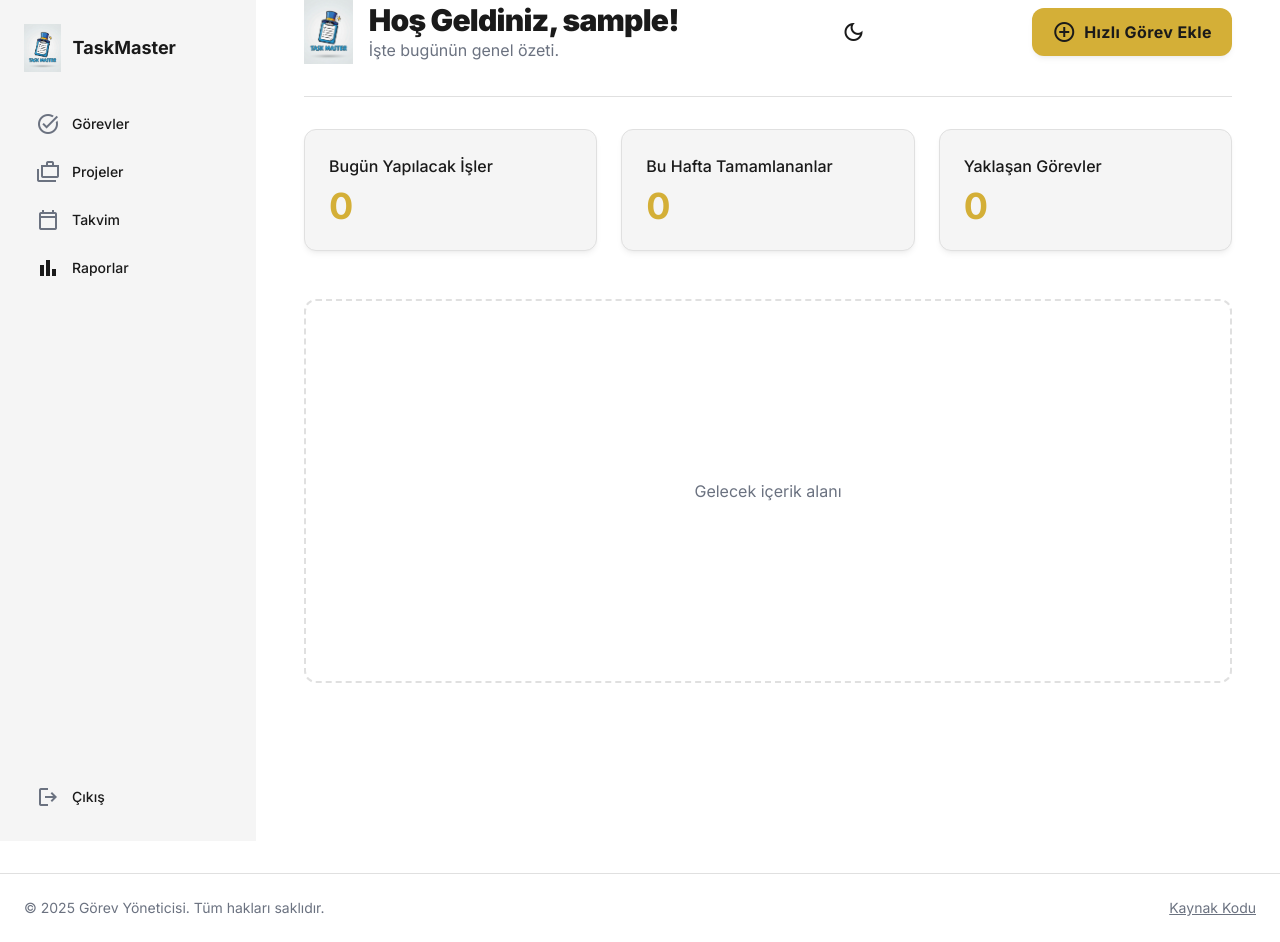
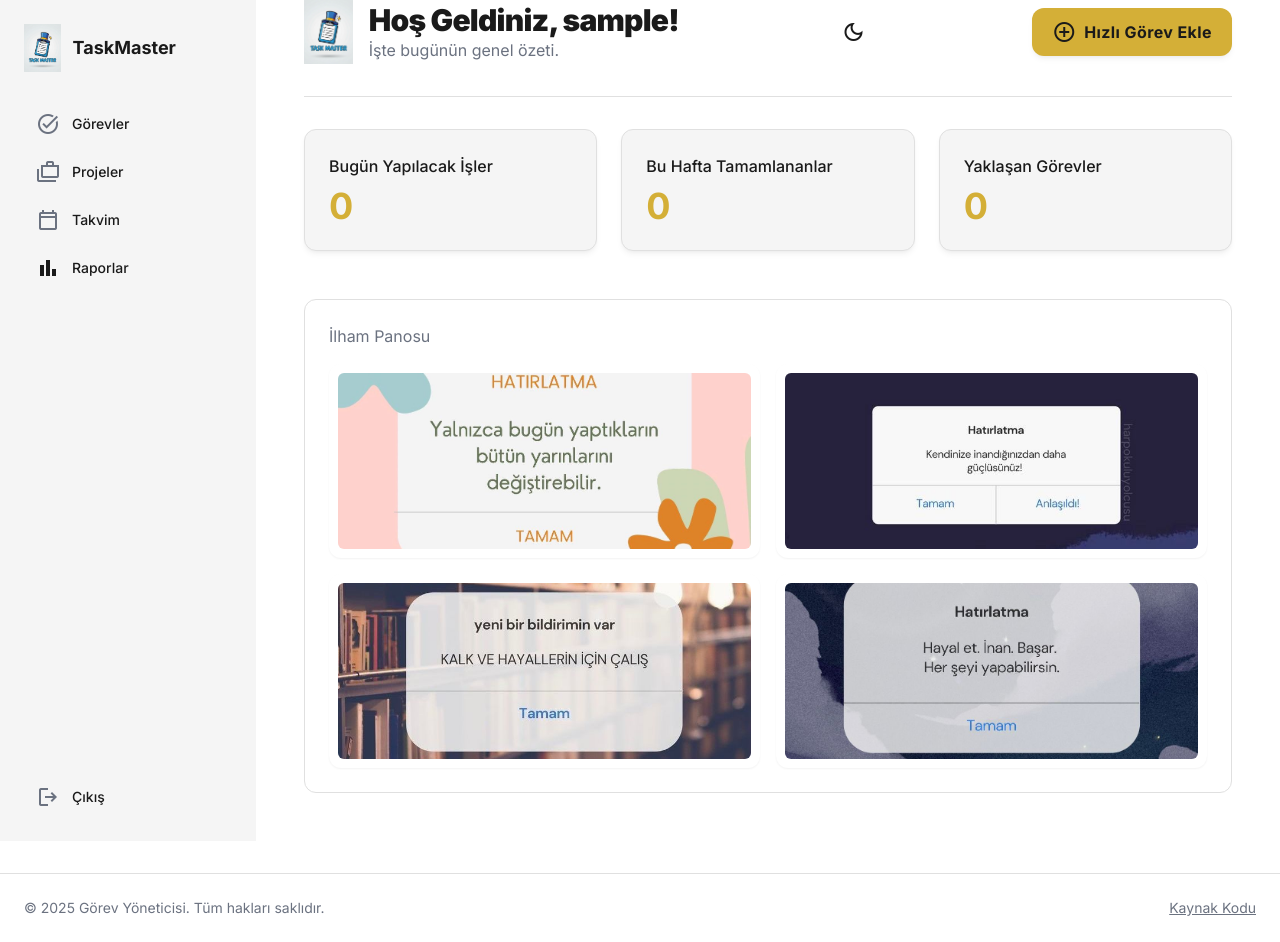
Before and after one commit to arnisel/todolist.github.io, a Flask app: page / in a window 1280 px wide. Run offline with Flask 2, Linux system fonts and the light colour scheme; a user stored in the database is signed in; data comes from the database, SQL or seed files in the repository; data that the repository does not hold is empty; some libraries are stand-ins or nearby versions.

Commit message:
İyileştirme yapıldı.

```diff
--- a/templates/index.html
+++ b/templates/index.html
@@ -19,8 +19,24 @@
     </div>
   </div>
 
-  <!-- Placeholder for Task List or other content -->
-  <div class="mt-12 flex h-96 items-center justify-center rounded-lg border-2 border-dashed border-border-light dark:border-border-dark">
-    <p class="text-text-muted-light dark:text-text-muted-dark">Gelecek içerik alanı</p>
+  <!-- Upcoming content: show static images from /static side-by-side -->
+  <div class="mt-12">
+    <div class="rounded-lg border border-border-light dark:border-border-dark p-6 bg-white dark:bg-card-dark">
+      <p class="text-text-muted-light dark:text-text-muted-dark mb-4">İlham Panosu</p>
+      <div class="grid grid-cols-2 gap-4">
+        <figure class="w-full p-2 bg-background-light dark:bg-card-dark rounded-lg shadow-sm border border-transparent overflow-hidden group transform transition duration-300 hover:-translate-y-1 hover:shadow-lg">
+          <img src="{{ url_for('static', filename='M1.jpeg') }}" alt="Görsel 1" class="w-full h-44 object-cover rounded-md transition-transform duration-300 group-hover:scale-105" />
+        </figure>
+        <figure class="w-full p-2 bg-background-light dark:bg-card-dark rounded-lg shadow-sm border border-transparent overflow-hidden group transform transition duration-300 hover:-translate-y-1 hover:shadow-lg">
+          <img src="{{ url_for('static', filename='M2.jpeg') }}" alt="Görsel 2" class="w-full h-44 object-cover rounded-md transition-transform duration-300 group-hover:scale-105" />
+        </figure>
+        <figure class="w-full p-2 bg-background-light dark:bg-card-dark rounded-lg shadow-sm border border-transparent overflow-hidden group transform transition duration-300 hover:-translate-y-1 hover:shadow-lg">
+          <img src="{{ url_for('static', filename='M3.jpeg') }}" alt="Görsel 3" class="w-full h-44 object-cover rounded-md transition-transform duration-300 group-hover:scale-105" />
+        </figure>
+        <figure class="w-full p-2 bg-background-light dark:bg-card-dark rounded-lg shadow-sm border border-transparent overflow-hidden group transform transition duration-300 hover:-translate-y-1 hover:shadow-lg">
+          <img src="{{ url_for('static', filename='M4.jpeg') }}" alt="Görsel 4" class="w-full h-44 object-cover rounded-md transition-transform duration-300 group-hover:scale-105" />
+        </figure>
+      </div>
+    </div>
   </div>
 {% endblock %}
```
Also changed, not shown: static/M1.jpeg (added), static/M2.jpeg (added), static/M3.jpeg (added), static/M4.jpeg (added).
